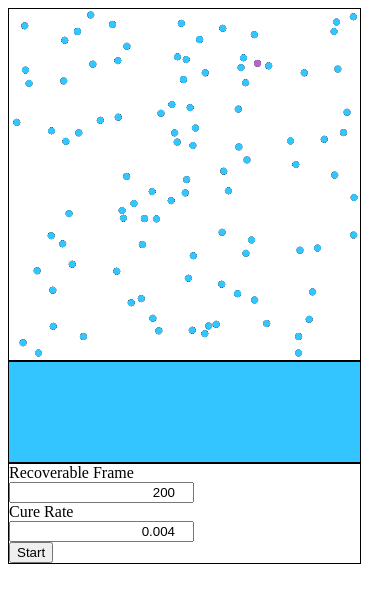
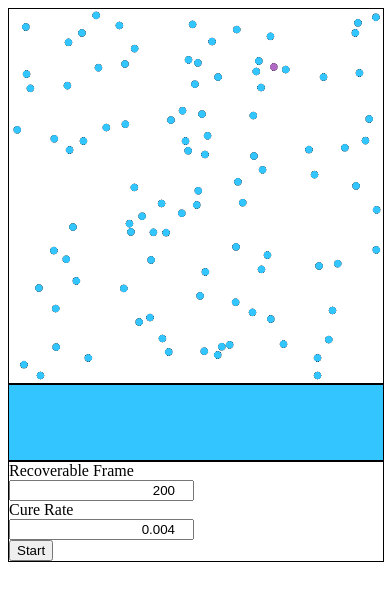
Before and after one commit to YoungSunBurst/epidemicSimulator, a website built with Parcel: page src/index.html in a window 390 px wide. Built offline with nearby package versions, Linux system fonts and the light colour scheme.

Commit message:
parcel update & responsive for mobile

```diff
--- a/package.json
+++ b/package.json
@@ -14,6 +14,7 @@
   "author": "",
   "license": "ISC",
   "devDependencies": {
+    "@parcel/transformer-sass": "^2.0.1",
     "@types/gl-matrix": "^2.4.5",
     "@types/mocha": "^7.0.2",
     "@types/node": "^13.9.2",
@@ -24,6 +25,6 @@
     "typescript": "^3.8.3"
   },
   "dependencies": {
-    "parcel": "^1.12.4"
+    "parcel": "^2.0.1"
   }
 }
--- a/src/index.html
+++ b/src/index.html
@@ -1,6 +1,7 @@
 <html>
   <head>
     <title>Epidemic Simulator</title>
+    <meta name="viewport" content="width=device-width, initial-scale=1.0">
     <meta charset="UTF-8" />
   </head>
 
@@ -19,6 +20,6 @@
         <span class="title">Infected  :</span><span class="count" id="infected_count">1</span><br>
       </div>
     </div>
-    <script src="index.ts"></script>
+    <script type="module" src="index.ts"></script>
   </body>
 </html>
--- a/src/index.ts
+++ b/src/index.ts
@@ -11,7 +11,7 @@ const graphCanvasEl: HTMLCanvasElement = document.getElementById(
     'graph_canvas'
 ) as HTMLCanvasElement;
 
-const renderingContext = canvasEl.getContext('2d')!;
+const ctx2d = canvasEl.getContext('2d')!;
 const graphRenderingContext = graphCanvasEl.getContext('2d')!;
 
 const LENGTH = 100;
@@ -20,10 +20,6 @@ for(let i = 0; i < LENGTH; i++) {
     const circle = new Circle(circles);
     circles.push(circle);
 }
-//
-// circles[0] = new Circle(10, 10, 2, 2);
-//
-// circles[1] = new Circle(200, 205, 0, 0);
 
 circles[0].state = colorState.infected;
 
@@ -37,7 +33,7 @@ const onStart = () => {
 const statusView = new StatusView(onStart);
 
 const onPaint = () => {
-    renderingContext.clearRect(0,0, 1000, 1000);
+    ctx2d.clearRect(0,0, canvasEl.width, canvasEl.height);
 
     circles.forEach(c => {
         circles.forEach(v => v !== c && c.iscollision(v) && c.collide(v));
@@ -45,7 +41,7 @@ const onPaint = () => {
     circles.forEach( c => {
         c.move();
         c.passTime();
-        c.draw(renderingContext);
+        c.draw(ctx2d);
     });
     const infectedCount = getCount(circles, colorState.infected);
     const recoveredCount = getCount(circles, colorState.recovered);
@@ -58,6 +54,6 @@ const onPaint = () => {
 };
 
 circles.forEach(c => {
-    c.draw(renderingContext);
+    c.draw(ctx2d);
 });
 graph.draw(graphRenderingContext, 1, 0);
--- a/src/styles.scss
+++ b/src/styles.scss
@@ -3,26 +3,24 @@ body {
   flex-direction: column;
 }
 
-
 #canvas {
-  max-width: 500px;
-  width: 90vw;
-  max-height: 500px;
-  height: 90vw;
+  max-width: 100%;
+  width: 500px;
+  height: auto;
   border: black solid 1px;
 }
 
 #graph_canvas {
   background-color: #32C5FF;
-  width: 90vw;
-  max-width: 500px;
-  height: 100px;
+  max-width: 100%;
+  width: 500px;
+  height: auto;
   border: black solid 1px;
 }
 
 .status {
-  width: 90vw;
-  max-width: 500px;
+  max-width: 100%;
+  width: 500px;
   border: black solid 1px;
   .title {
     width: 200px;
```
Also changed, not shown: src/Graph.ts (line endings or trailing spaces), 2 other files.
